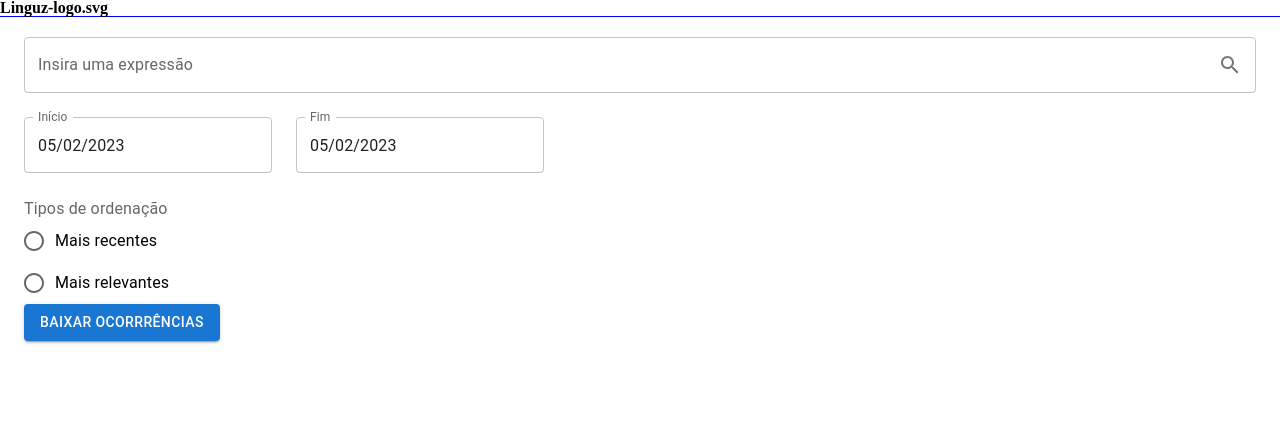
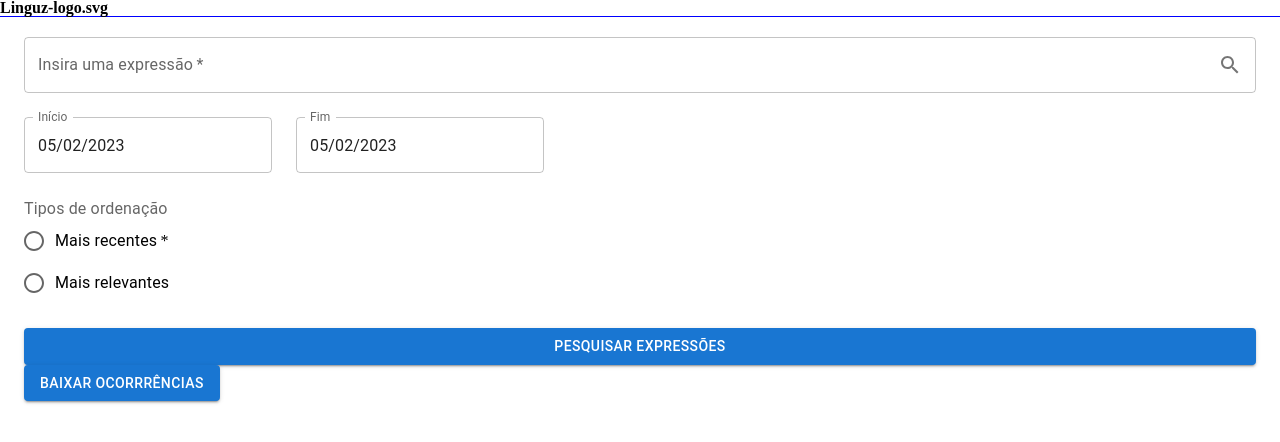
Before and after one commit to PdRabelo/linguz-frontend, a React (Create React App) app: page / in a window 1280 px wide. Shown: the top 442 px of the page. Built offline with nearby package versions, Linux system fonts and the light colour scheme.

Commit message:
postExpression

```diff
--- a/src/pages/home.tsx
+++ b/src/pages/home.tsx
@@ -1,4 +1,4 @@
-import React, { useState } from "react";
+import React, { FormEvent, useState } from "react";
 import Header from "../components/header"
 import { Container, } from "@mui/system";
 import TextField from "@mui/material/TextField";
@@ -10,94 +10,102 @@ import { DatePicker } from "@mui/x-date-pickers";
 import dayjs, { Dayjs } from 'dayjs';
 import { LocalizationProvider } from '@mui/x-date-pickers/LocalizationProvider';
 import { AdapterDayjs } from '@mui/x-date-pickers/AdapterDayjs';
-import {FormControl, FormLabel, FormControlLabel, RadioGroup, Radio} from '@mui/material';
+import { FormControl, FormLabel, FormControlLabel, RadioGroup, Radio } from '@mui/material';
 import axios from 'axios';
 
 function Home() {
-    const [valueDatePickerInicio, setValueDatePickerInicio] = useState<Dayjs | null>();
-    const [valueDatePickerFinal, setValueDatePickerFinal] = useState<Dayjs | null>();
+    const [valueDatePickerInicio, setValueDatePickerInicio] = useState<Dayjs>(dayjs());
+    const [valueDatePickerFinal, setValueDatePickerFinal] = useState<Dayjs>(dayjs());
     const [valueSearchExpression, setValueSearchExpression] = useState('')
     const [valueRadio, setValueRadio] = useState('')
-    /*async function postOnBack(){
-        const config = {
-            headers : {
-                "Access-Control-Expose-Headers" : "Content-Disposition",
-                "Content-Disposition" : "attachment; filename=testando.txt"
+
+    async function postOnBack() {
+        axios.post("http://localhost:3001/api/v1/download", {
+            "fileData": "eu adoro meus amigos de serviço, Lu levou o macarrão integral hoje pra eu comer no almoço, ainda colocou carne moída (que ela não gosta, só pra ficar mais gostoso pra mim) e um bife de porco maravilhoso. É sobre ❤️\n\npoxa eu adoro meus amigos\n\nMds eu adoro meus amigos tá doido",
+            "fileType": "txt",
+            "fileName": "asdsaf"
+        })
     }
-        }
-        axios.post("http://localhost:3001/api/v1/download", {
-            "fileData": "aa",
-            "fileType": "txt",
-            "fileName": "Testando"
-        },config).then(res => res.blob()).then(blob => saveAs(blob, filename)
-    }*/
 
-    function validFieldValue(){
-        //let datateste = valueDatePickerInicio.toISOString()
-        let startDate = new Date()
-
-        if(valueSearchExpression == ""){
-            window.alert("Preencha o campo de expressão!")
+    function validFieldValue() {
+        let diference = valueDatePickerInicio!.diff(valueDatePickerFinal)
+        console.log(diference)
+        if (diference > 0) {
+            window.alert("Insira uma data válida")
             return false
         }
-        /*if(){
-            window.alert("Insira uma data Válida")
-            return false
-        }*/
         return true
     }
 
-    async function postExpression(){
-        if(validFieldValue()){
+    async function postExpression(event: FormEvent<HTMLFormElement>) {
+        event.preventDefault()
+
+        if (validFieldValue()) {
             await axios.post("http://localhost:3001/api/v1/search", {
-                start_time : valueDatePickerInicio,
-                end_time : valueDatePickerFinal,
-                query : valueSearchExpression,
-                sort_order : valueRadio,
-                max_result : 100
+                start_time: valueDatePickerInicio?.toISOString(),
+                end_time: valueDatePickerFinal?.toISOString(),
+                query: valueSearchExpression,
+                sort_order: valueRadio,
+                max_result: 100
             }
             );
         }
     }
 
-    const handleChangeRadio = (event: React.ChangeEvent<HTMLInputElement>) =>{
+    const handleChangeRadio = (event: React.ChangeEvent<HTMLInputElement>) => {
         setValueRadio(event.target.value)
     }
-    console.log({valueSearchExpression})
-    const handleChangeSearchExpression = (event: React.ChangeEvent<HTMLInputElement>) =>{
+    console.log({ valueSearchExpression })
+    const handleChangeSearchExpression = (event: React.ChangeEvent<HTMLInputElement>) => {
         setValueSearchExpression(event.target.value)
     }
 
     return (
         <div>
             <Header />
-            <div style={{padding: "20px 0px"}}>
+            <div style={{ padding: "20px 0px" }}>
                 <Container maxWidth="xl">
+                    <form onSubmit={postExpression}>
                         <Stack spacing={3}>
                             <TextField
+                                required
                                 id="outlined-basic"
                                 label="Insira uma expressão"
                                 variant="outlined"
                                 value={valueSearchExpression}
                                 onChange={handleChangeSearchExpression}
-                            InputProps={{endAdornment: <InputAdornment position="end"><SearchIcon/>
-                        </InputAdornment>}}/>
+                                InputProps={{
+                                    endAdornment: <InputAdornment position="end"><SearchIcon />
+                                    </InputAdornment>
+                                }} />
                             <LocalizationProvider dateAdapter={AdapterDayjs}>
                                 <Stack direction="row" spacing={3}>
                                     <DatePicker label="Início"
                                         inputFormat="DD/MM/YYYY"
                                         value={valueDatePickerInicio}
-                                    onChange={(newDateInicio: any)=>{
-                                        setValueDatePickerInicio(newDateInicio.toISOString())
+                                        onChange={(newDateInicio: any) => {
+                                            if (newDateInicio == undefined) {
+                                                setValueDatePickerInicio(dayjs())
+                                                console.log(valueDatePickerInicio)
+                                            }
+                                            else {
+                                                setValueDatePickerInicio(newDateInicio)
+                                            }
                                         }}
-                                    renderInput={(params) => <TextField {...params} />}/>
+                                        renderInput={(params) => <TextField {...params} />} />
                                     <DatePicker label="Fim"
                                         inputFormat="DD/MM/YYYY"
                                         value={valueDatePickerFinal}
-                                    onChange={(newDateFinal: any)=>{
-                                        setValueDatePickerFinal(newDateFinal.toISOString())
+                                        onChange={(newDateFinal: any) => {
+                                            if (newDateFinal == undefined) {
+                                                setValueDatePickerFinal(dayjs())
+                                                console.log(valueDatePickerFinal)
+                                            }
+                                            else {
+                                                setValueDatePickerFinal(newDateFinal)
+                                            }
                                         }}
-                                    renderInput={(params) => <TextField {...params} />}/>
+                                        renderInput={(params) => <TextField {...params} />} />
                                 </Stack>
                                 <FormControl>
                                     <FormLabel id="order-by-type-group-label">
@@ -106,15 +114,17 @@ function Home() {
                                     <RadioGroup
                                         name="order-by-type-group"
                                         aria-labelledby="order-by-type-group-label"
-                                        onChange = {handleChangeRadio}
-                                        value = {valueRadio}>
-                                            <FormControlLabel control={<Radio/>} label = "Mais recentes" value="recency"/>
-                                            <FormControlLabel control={<Radio/>} label = "Mais relevantes" value="relevancy"/>
+                                        onChange={handleChangeRadio}
+                                        value={valueRadio}>
+                                        <FormControlLabel control={<Radio required />} label="Mais recentes" value="recency" />
+                                        <FormControlLabel control={<Radio />} label="Mais relevantes" value="relevancy" />
                                     </RadioGroup>
                                 </FormControl>
                             </LocalizationProvider>
+                            <Button type="submit" variant="contained">Pesquisar expressões</Button>
                         </Stack>
-                    <Button onClick={postExpression} variant="contained">Baixar Ocorrrências</Button>
+                        <Button variant="contained">Baixar Ocorrrências</Button>
+                    </form>
                 </Container>
             </div>
         </div>
```
Lines whose indentation alone changed are shown as unchanged.
